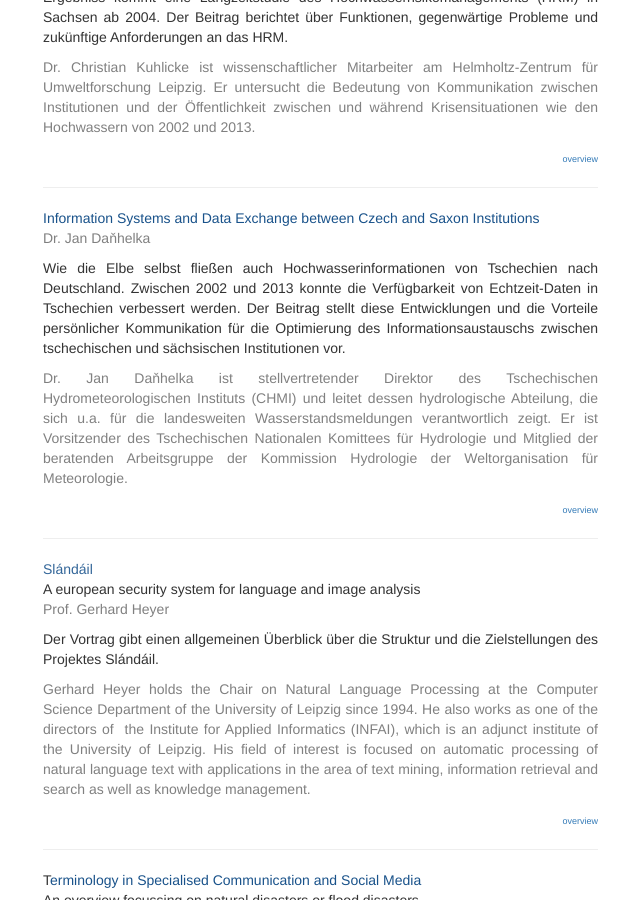
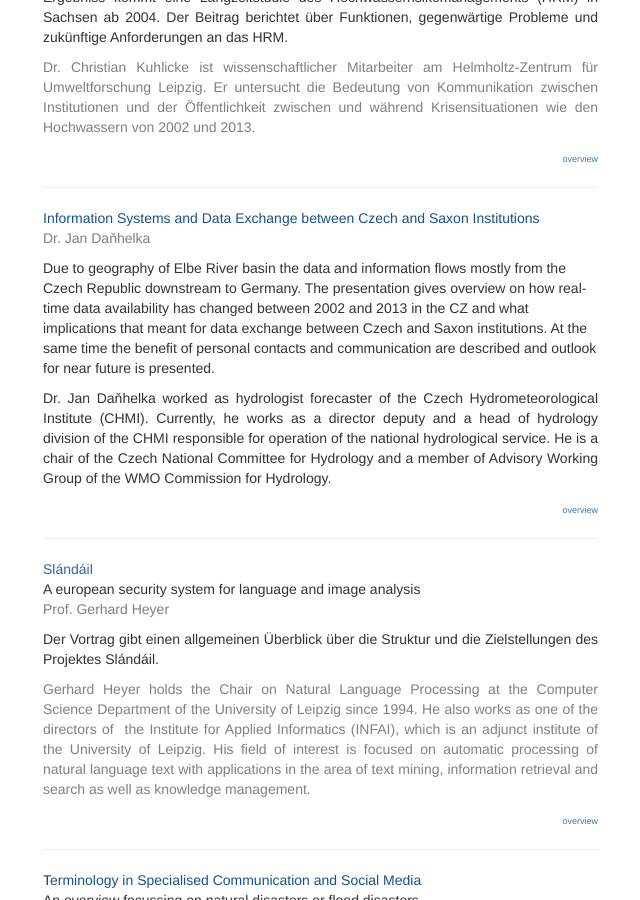
Before and after one commit to susedev/test, a Jekyll site: the page built from titles-and-speakers.html, in a window 1280 px wide and 900 px high, scrolled down 2451 px. Shown: the whole window, without its empty margins (222-862 px from the left). Built offline with Jekyll 4.4.1, drawn with Linux system fonts in a browser that asks for light colours; nearby versions of some CDN libraries.

Commit message:
Edit from JekyllCMS

```diff
--- a/titles-and-speakers.html
+++ b/titles-and-speakers.html
@@ -88,9 +88,9 @@ Crisis Communication during flood disasters - old structures and new challenges<
 <p><span style="color: #336699;"><a id="Danhelka" name="Danhelka"></a></span><span style="color:#19528A;">Information Systems and Data Exchange between Czech and Saxon Institutions</span><br />
 <span style="color: #808080;">Dr. Jan Daňhelka</span></p>
 
-<p style="text-align: justify;">Wie die Elbe selbst flie&szlig;en auch Hochwasserinformationen von Tschechien nach Deutschland. Zwischen 2002 und 2013 konnte die Verf&uuml;gbarkeit von Echtzeit-Daten in Tschechien verbessert werden. Der Beitrag stellt diese Entwicklungen und die Vorteile pers&ouml;nlicher Kommunikation f&uuml;r die Optimierung des Informationsaustauschs zwischen tschechischen und s&auml;chsischen Institutionen vor.</p>
+<p>Due to geography of Elbe River basin the data and information flows mostly from the Czech Republic downstream to Germany. The presentation gives overview on how real-time data availability has changed between 2002 and 2013 in the CZ and what implications that meant for data exchange between Czech and Saxon institutions. At the same time the benefit of personal contacts and communication are described and outlook for near future is presented.</p>
 
-<p style="text-align: justify;"><span style="color: #808080;">Dr. Jan Daňhelka ist stellvertretender Direktor des Tschechischen Hydrometeorologischen Instituts (CHMI) und leitet dessen hydrologische Abteilung, die sich u.a. f&uuml;r die landesweiten Wasserstandsmeldungen verantwortlich zeigt. Er ist Vorsitzender des Tschechischen Nationalen Komittees f&uuml;r Hydrologie und Mitglied der beratenden Arbeitsgruppe der Kommission Hydrologie der Weltorganisation f&uuml;r Meteorologie.</span></p>
+<p style="text-align: justify;">Dr. Jan Daňhelka worked as hydrologist forecaster of the Czech Hydrometeorological Institute (CHMI). Currently, he works as a director deputy and a head of hydrology division of the CHMI responsible for operation of the national hydrological service. He is a chair of the Czech National Committee for Hydrology and a member of Advisory Working Group of the WMO Commission for Hydrology.</p>
 
 <p style="text-align: right;"><span style="color: #808080;"><span style="font-size: xx-small;"><a href="http://eijc.github.io/data/programme.html">overview</a></span> </span></p>
 
```
